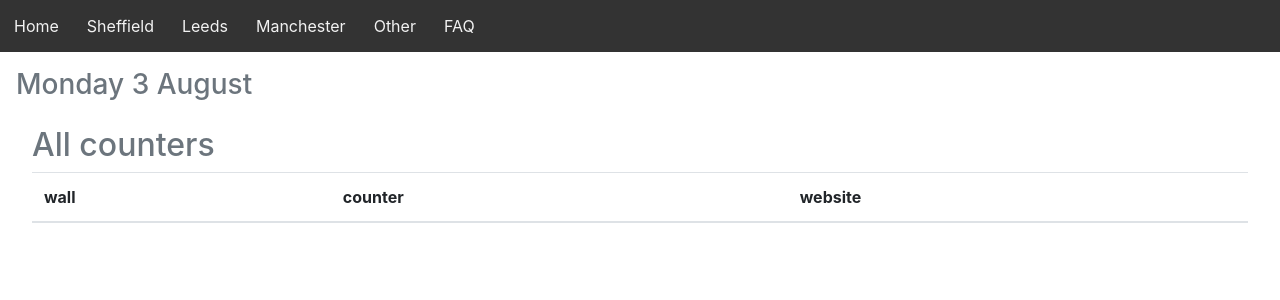
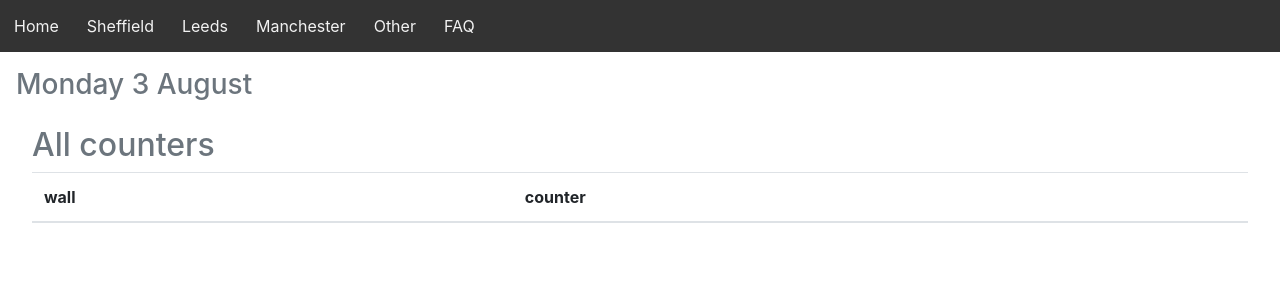
Before and after one commit to dobb1n/howfullismywall, a Flask app: page / in a window 1280 px wide. Shown: the top 300 px of the page. Run offline with Flask 2, Linux system fonts and the light colour scheme; data that the repository does not hold is empty; some libraries are stand-ins or nearby versions.

Commit message:
forgot to remove the column

```diff
--- a/templates/index.html
+++ b/templates/index.html
@@ -15,7 +15,7 @@
 
                       <th scope="col">wall</th>
                       <th scope="col">counter</th>
-                      <th scope="col">website</th>
+
                     </tr>
                   </thead>
                   <tbody>
```
